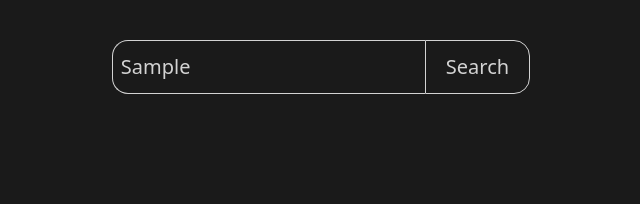
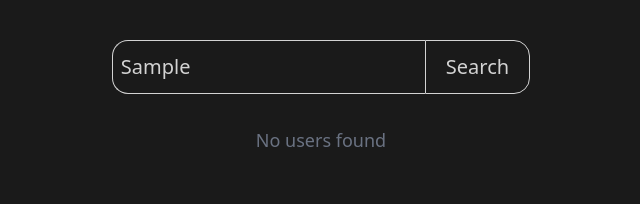
Before and after one commit to HazemPhoenix/React-Labs, a React (Vite) app: page / in a window 1280 px wide. Both pictures are taken after typing "Sample" into the empty fields and a click on the button "Search". Shown: the top 204 px of the page, without its empty margins (319-959 px from the left). Built offline with nearby package versions, Linux system fonts and the light colour scheme.

Commit message:
feat: add a message for when the user is not found

```diff
--- a/src/features/UserList/components/UserList.jsx
+++ b/src/features/UserList/components/UserList.jsx
@@ -76,11 +76,15 @@
   return (
     <>
       <SearchBar filterUsers={filterUsers} />
-      <ul className="w-full md:w-[40vw] mx-auto grid grid-cols-1 md:grid-cols-2 gap-6 p-4">
-        {filteredUsers.map((user) => {
-          return <User user={user} key={user.id} />;
-        })}
-      </ul>
+      {filteredUsers.length > 0 ? (
+        <ul className="w-full md:w-[40vw] mx-auto grid grid-cols-1 md:grid-cols-2 gap-6 p-4">
+          {filteredUsers.map((user) => {
+            return <User user={user} key={user.id} />;
+          })}
+        </ul>
+      ) : (
+        <p className="text-center text-gray-500 text-lg mt-8">No users found</p>
+      )}
     </>
   );
 }
```
